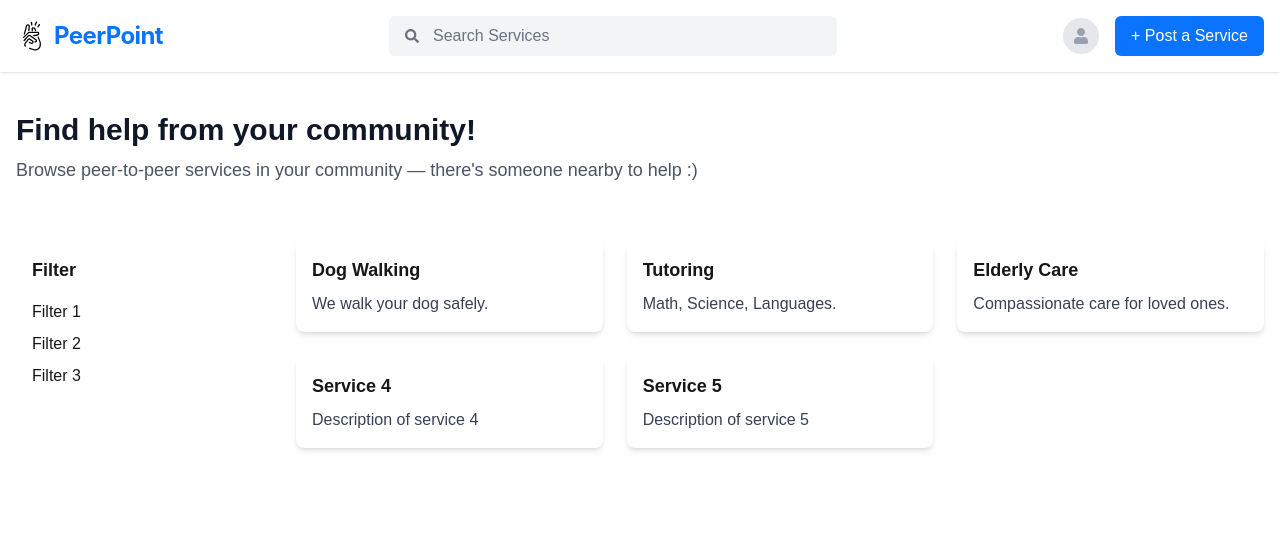
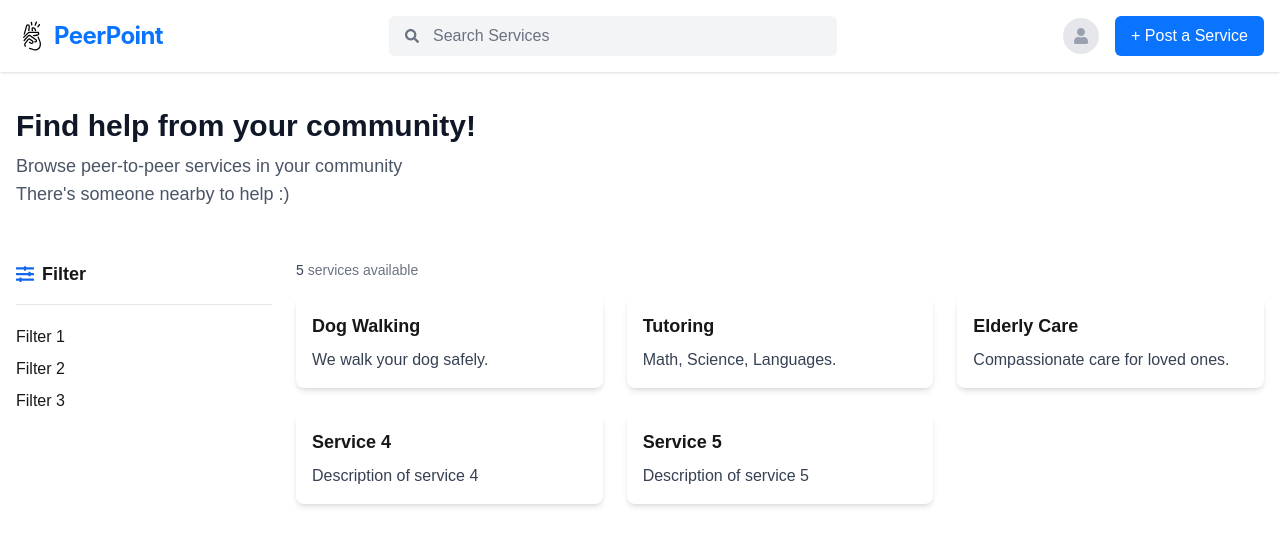
Before and after one commit to nadiabouassaly/services_marketplace, a Next.js app: page / in a window 1280 px wide. Shown: the top 546 px of the page. Built offline with nearby package versions, Linux system fonts and the light colour scheme.

Commit message:
Updating sidebar design and adding services counter

```diff
--- a/app/page.tsx
+++ b/app/page.tsx
@@ -1,6 +1,15 @@
 import Hero from '../components/Hero';
 import Sidebar from '../components/Sidebar';
 import Card from '../components/Card';
+import ServicesHeader from '../components/ServicesHeader';
+
+const cards = [
+  { title: "Dog Walking", description: "We walk your dog safely." },
+  { title: "Tutoring", description: "Math, Science, Languages." },
+  { title: "Elderly Care", description: "Compassionate care for loved ones." },
+  { title: "Service 4", description: "Description of service 4" },
+  { title: "Service 5", description: "Description of service 5" },
+];
 
 export default function HomePage() {
   return (
@@ -15,6 +24,9 @@ export default function HomePage() {
           <Sidebar />
 
           {/* Cards */}
+          <div className="flex-1">
+            <ServicesHeader count={cards.length} />
+
             <div className="flex-1 grid grid-cols-1 sm:grid-cols-2 lg:grid-cols-3 gap-6">
               <Card title="Dog Walking" description="We walk your dog safely." />
               <Card title="Tutoring" description="Math, Science, Languages." />
@@ -25,5 +37,6 @@ export default function HomePage() {
           </div>
         </div>
       </div>
+    </div>
   );
 }
--- a/components/Hero.tsx
+++ b/components/Hero.tsx
@@ -1,12 +1,13 @@
 export default function Hero() {
     return (
-      <section className="w-full bg-white py-8 mt-2">
+      <section className="w-full bg-white py-7 mt-2">
         <div className="max-w-7xl mx-auto px-4 text-left">
           <h1 className="text-3xl sm:text-3xl font-bold text-gray-900 mb-2">
             Find help from your community!
           </h1>
           <p className="text-lg text-gray-600">
-            Browse peer-to-peer services in your community — there's someone nearby to help :)
+            Browse peer-to-peer services in your community <br />
+            There's someone nearby to help :)
           </p>
         </div>
       </section>
--- /dev/null
+++ b/components/ServicesHeader.tsx
@@ -0,0 +1,12 @@
+type ServicesHeaderProps = {
+    count: number;
+  };
+
+  export default function ServicesHeader({ count }: ServicesHeaderProps) {
+    return (
+      <div className="text-sm mb-4">
+        <span className="text-gray-700">{count}</span>
+        <span className="text-gray-500"> {count === 1 ? 'service available' : 'services available'}</span>
+      </div>
+    );
+  }
--- a/components/Sidebar.tsx
+++ b/components/Sidebar.tsx
@@ -1,7 +1,15 @@
+import { FaSlidersH } from 'react-icons/fa';
+
 export default function Sidebar() {
   return (
-    <aside className="w-64 bg-white p-4">
-      <h2 className="text-lg font-bold mb-4">Filter</h2>
+    <aside className="w-64 bg-white">
+      <h2 className="text-lg font-bold mb-4 flex items-center">
+        <FaSlidersH className="mr-2 text-[#1166f0]" />
+        Filter
+      </h2>
+
+      <div className="border-b border-gray-200 mt-0 mb-5"></div>
+
       <ul className="space-y-2">
         <li className="cursor-pointer hover:text-blue-600">Filter 1</li>
         <li className="cursor-pointer hover:text-blue-600">Filter 2</li>
```
Lines whose indentation alone changed are shown as unchanged.
